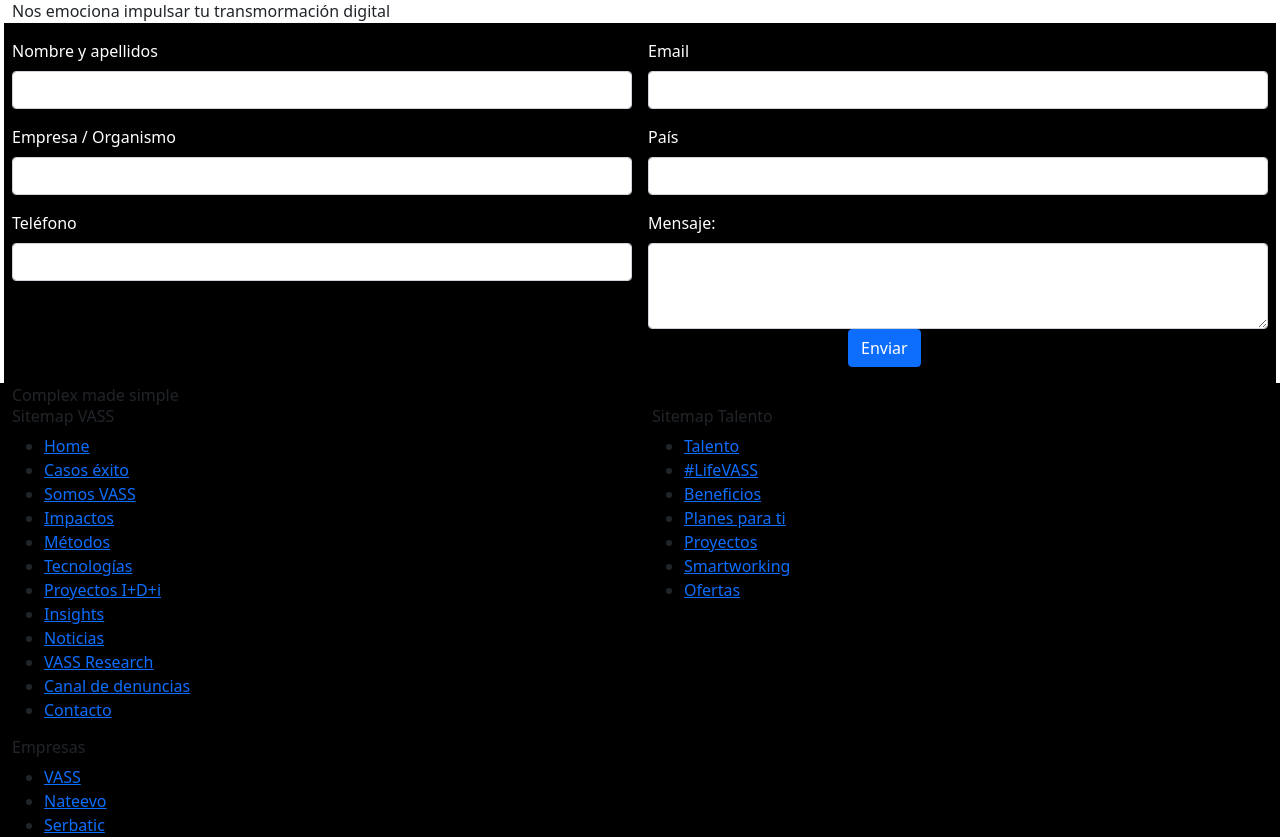
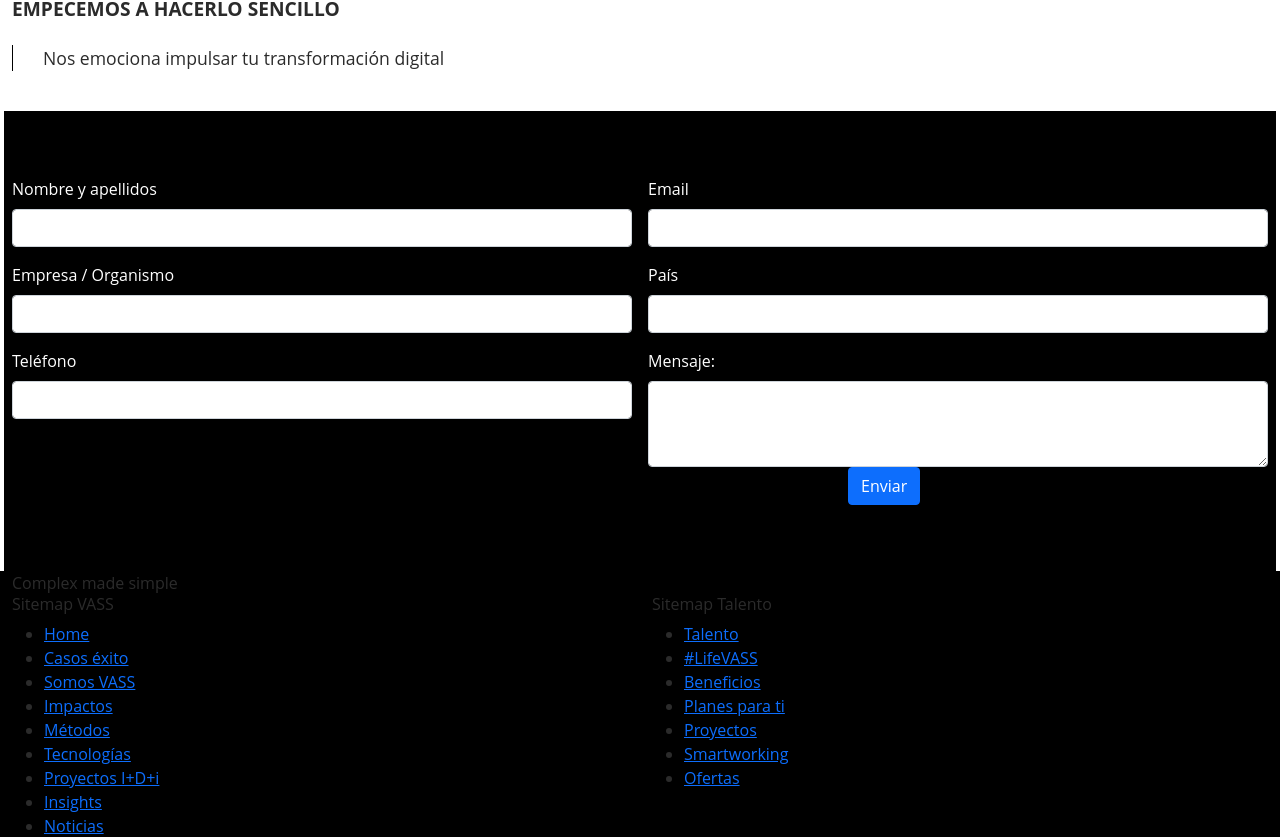
Before and after one commit to cjaramillonino/vass_prueba-tecnica, a website: page index.html in a window 1280 px wide. Shown: the part 465-1302 px from the top of the page. Drawn offline with nearby package versions, Linux system fonts and the light colour scheme.

Commit message:
Finalizando formulario

```diff
--- a/index.html
+++ b/index.html
@@ -94,14 +94,14 @@
   <!-- Start Main container -->
   <main class="container-fluid">
     <div class="row">
-      <div class="col">
+      <div class="col text-section">
         <h2>Empecemos a hacerlo sencillo</h2>
-        <p class="prg-quote">Nos emociona impulsar tu transmormaci&oacute;n digital</p>
+        <p class="prg-quote">Nos emociona impulsar tu transformaci&oacute;n digital</p>
       </div>
     </div>
 
     <!-- Start Form -->
-    <form class="row g-3 needs-validation text-white bg-dark" novalidate>
+    <form class="vass-form row g-3 needs-validation text-white bg-dark" novalidate>
       <div class="col-12 col-lg-6">
         <label for="fullNameForm" class="form-label">Nombre y apellidos</label>
         <input type="name" class="form-control" id="fullNameForm" required>
--- a/src/style.css
+++ b/src/style.css
@@ -1,6 +1,7 @@
-/* .container-fluid {
-	padding: 0;
-} */
+body {
+	font-family: 'Open Sans', Arial, Helvetica, sans-serif;
+	color: #2b2b2b;
+}
 
 .bg-dark {
 	background-color: #000000 !important;
@@ -21,10 +22,34 @@
 	bottom: 0;
 	color: rgba(255, 255, 255, 0.75);
 	content: 'Contacto';
-	font-family: Arial, Helvetica, sans-serif;
 	font-size: 3em;
 	font-weight: 700;
 	left: 5px;
 	text-transform: uppercase;
 	position: absolute;
 }
+
+.text-section {
+	padding-bottom: 40px;
+	padding-top: 40px;
+}
+.text-section h2 {
+	font-size: 1.2em;
+	font-weight: bold;
+	line-height: 2rem;
+	margin-bottom: 20px;
+	padding-right: 70px;
+	text-transform: uppercase;
+}
+.text-section p {
+	border-left: 1px solid #000000;
+	padding-left: 30px;
+	font-size: 1.1em;
+}
+
+.vass-form {
+	padding-bottom: 50px;
+	padding-top: 50px;
+}
+.vass-form input {
+}
```
